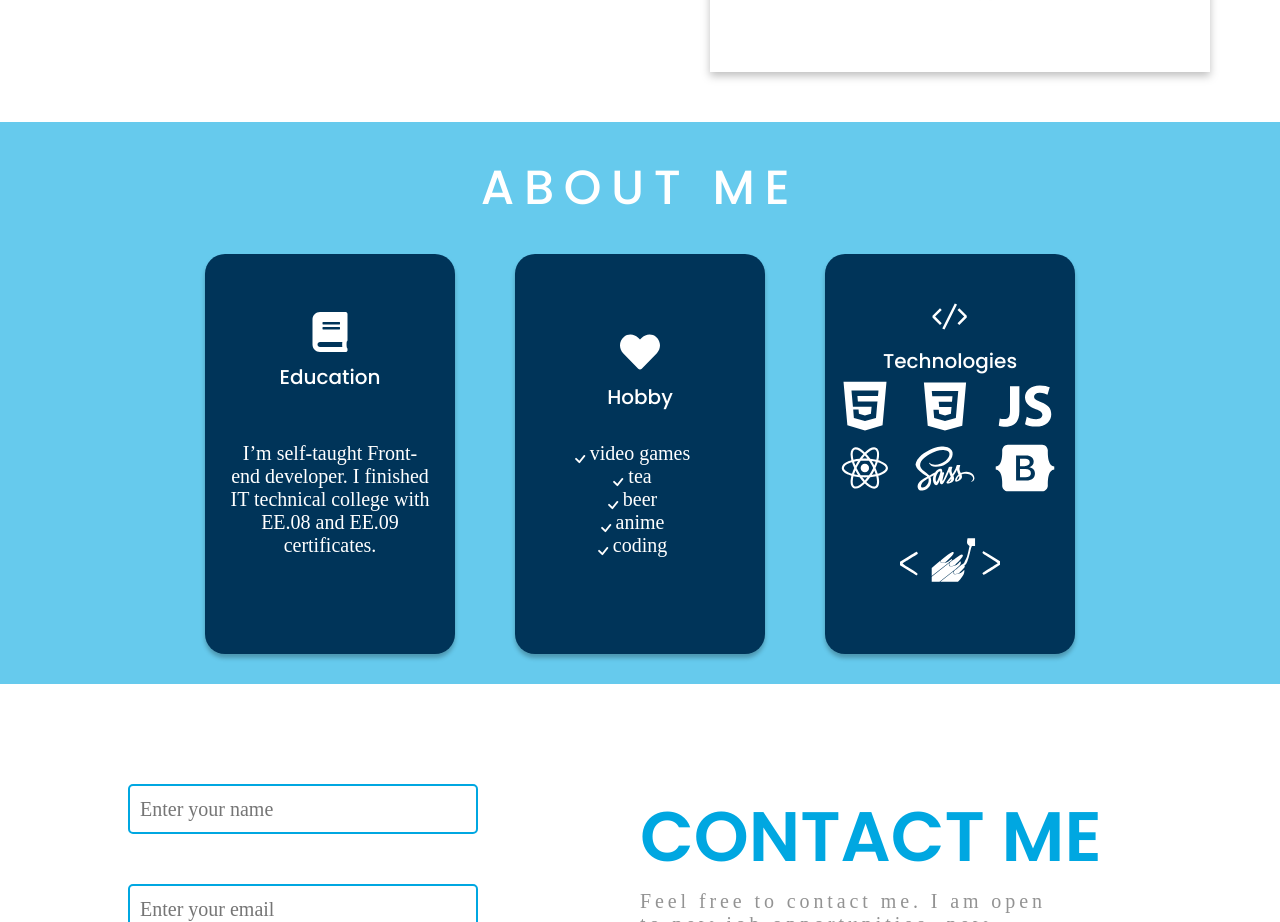
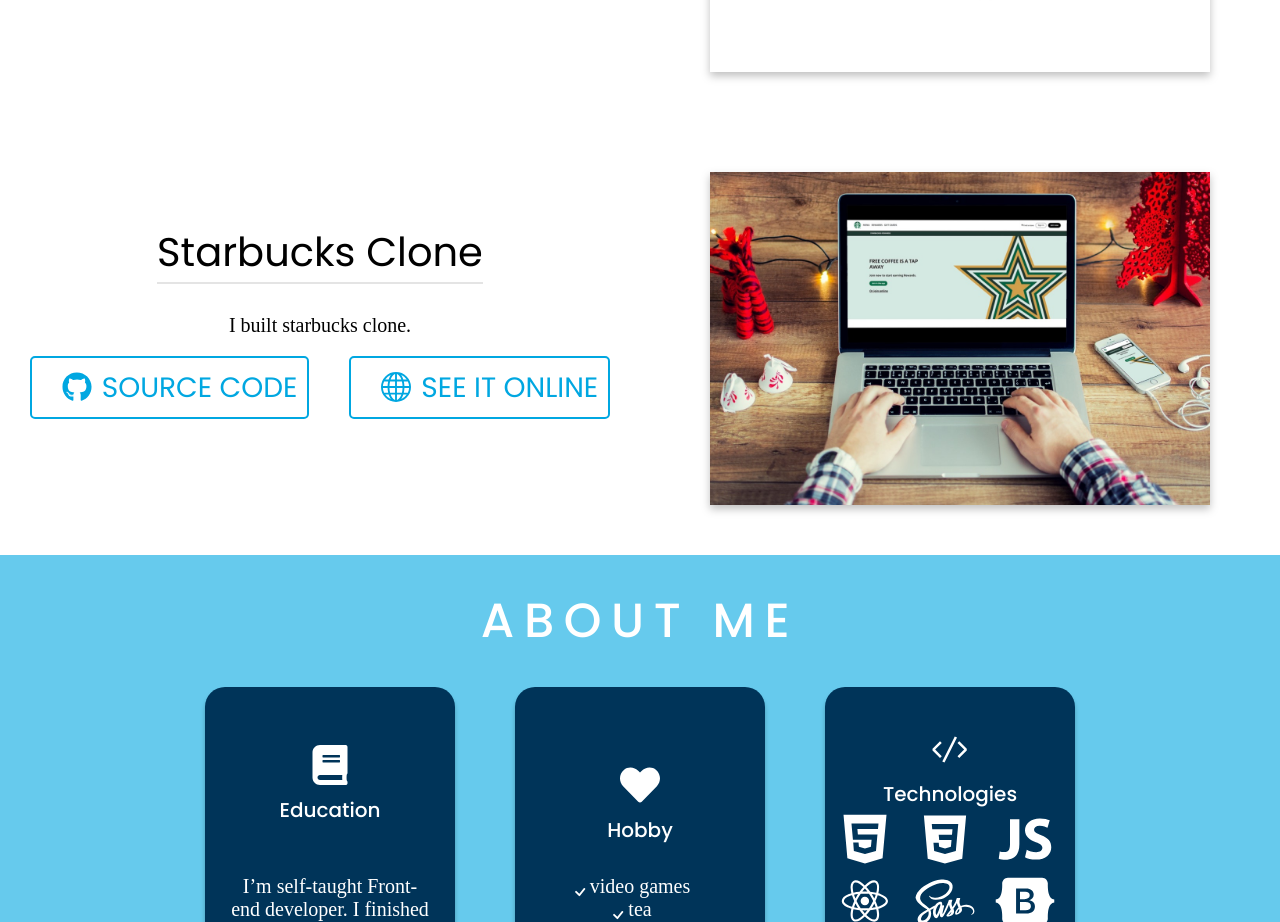
Before and after one commit to hubertkarwowski/portfolio, a React (Create React App) app: page / in a window 1280 px wide. Shown: the part 3055-3977 px from the top of the page. Built offline with nearby package versions, Linux system fonts and the light colour scheme; a web font is replaced by a local one.

Commit message:
added project

```diff
--- a/src/components/portfolio/Portfolio.js
+++ b/src/components/portfolio/Portfolio.js
@@ -7,6 +7,7 @@
 import Weather from "../../assets/mockup3.jpg";
 import ScootImage from "../../assets/mockup1.jpg";
 import SunnyImage from "../../assets/sunnyside.jpg";
+import StarbucksImage from "../../assets/mockup4.jpg";
 
 function Portfolio() {
   return (
@@ -53,6 +54,14 @@
         github="https://github.com/hubertkarwowski/weather-app-js"
         link="https://loving-lamport-3cd2aa.netlify.app"
       />
+      <PortfolioProject
+        title="Starbucks Clone"
+        description="I built starbucks clone."
+        image={StarbucksImage}
+        alt="Landing page Image"
+        github="https://github.com/hubertkarwowski/starbucks-clone"
+        link="https://fir-hosting-starbucks.web.app/"
+      />
     </Container>
   );
 }
```
Also changed, not shown: src/assets/mockup4.jpg (added), src/assets/smartmockups_kwov3r1y.jpg (added).
